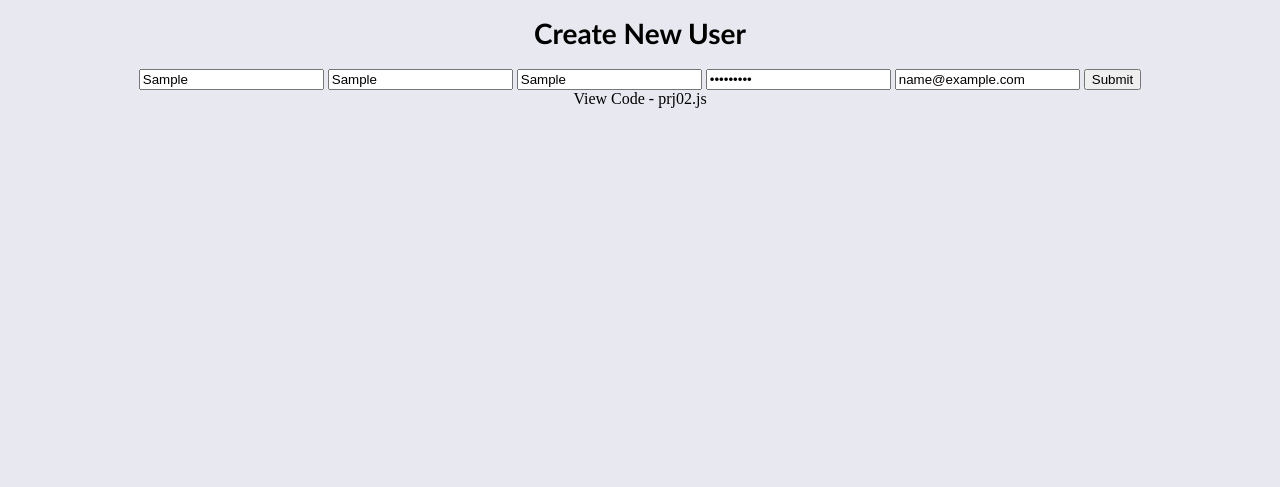
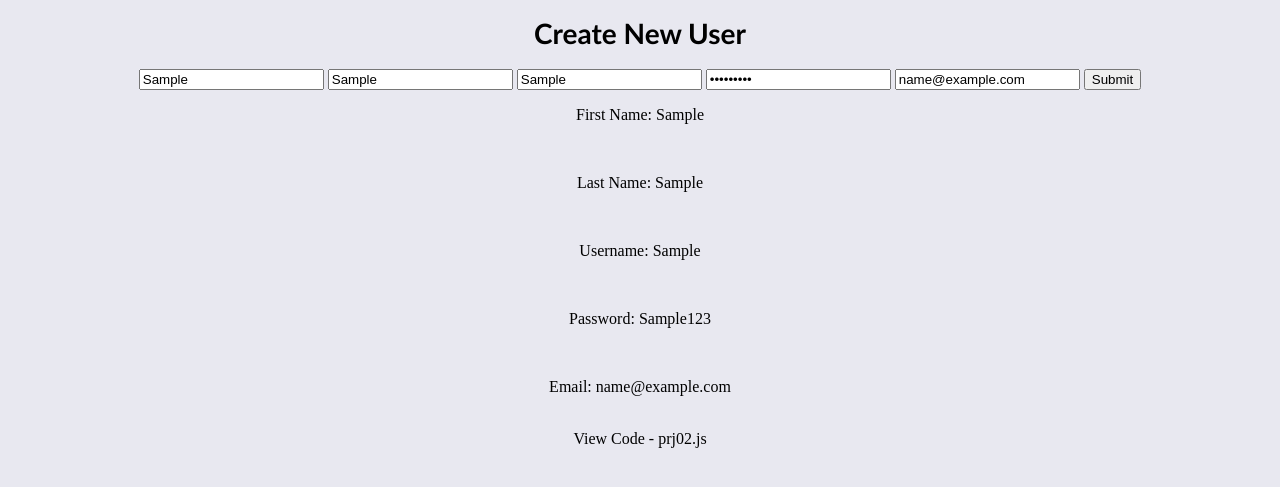
Before and after one commit to ZachBrundage/ZachBrundage.github.io, a plain HTML site: page prj03.html in a window 1280 px wide. Both pictures are taken after typing "Sample", "Sample", "Sample", "Sample123", "name@example.com" into the empty fields and a click on the button "Submit". Shown: the part 113-600 px from the top of the page. Drawn offline with Linux system fonts and the light colour scheme.

Commit message:
prj03 finished

```diff
--- a/prj03.html
+++ b/prj03.html
@@ -15,6 +15,11 @@
         <input type="password" id="password">
         <input type="email" id="email">
         <button onclick="createUser()">Submit</button>
+        <p id="fName"></p><br>
+        <p id="lName"></p><br>
+        <p id="uName"></p><br>
+        <p id="pass"></p><br>
+        <p id="em"></p>  <br>
         </div>
         <div class="spacer">
             <a href="https://raw.githubusercontent.com/ZachBrundage/ZachBrundage.github.io/master/prj02.js">View Code - prj02.js</a>
--- a/prj03.js
+++ b/prj03.js
@@ -1,12 +1,13 @@
 function createUser() {
 
-    alert("CALLED");
+    // Get Input Values from HTML Form
     var firstName = document.getElementById("firstName").value;
     var lastName = document.getElementById("lastName").value;
     var username = document.getElementById("username").value;
     var password = document.getElementById("password").value;
     var email = document.getElementById("email").value;
 
+    // Turn Input Into Object
     var userObj = {
         fName: firstName,
         lName: lastName,
@@ -15,6 +16,27 @@ function createUser() {
         eAddress: email
     };
 
+    // Convert Object to JSON
     var jsonFile = JSON.stringify(userObj);
-    localStorage.setItem("prj03JSON", jsonFile);
+
+    // Push JSON to local storage
+    localStorage.setItem("JSON", jsonFile);
+
+    displayJSON();
 }
+
+function displayJSON() {
+
+    // Get JSON from local storage
+    var jsonFile = localStorage.getItem("JSON");
+
+    // Parse JSON back to Object
+    var obj = JSON.parse(jsonFile);
+
+    // Display via DOM
+    document.getElementById("fName").innerHTML = "First Name: " + obj.fName;
+    document.getElementById("lName").innerHTML = "Last Name: " + obj.lName;
+    document.getElementById("uName").innerHTML = "Username: " + obj.uName;
+    document.getElementById("pass").innerHTML = "Password: " + obj.pass;
+    document.getElementById("em").innerHTML = "Email: " + obj.eAddress;
+}
```
Also changed, not shown: prj03JSON.json (deleted).
